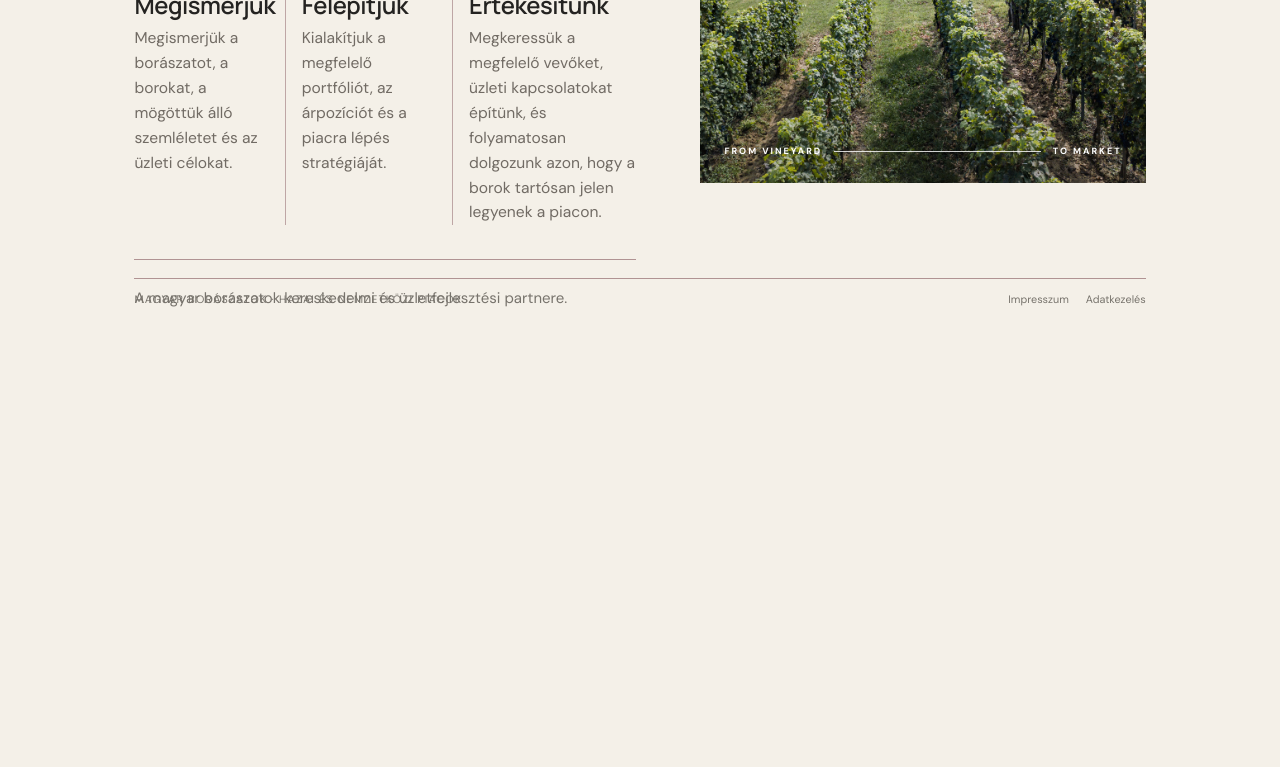
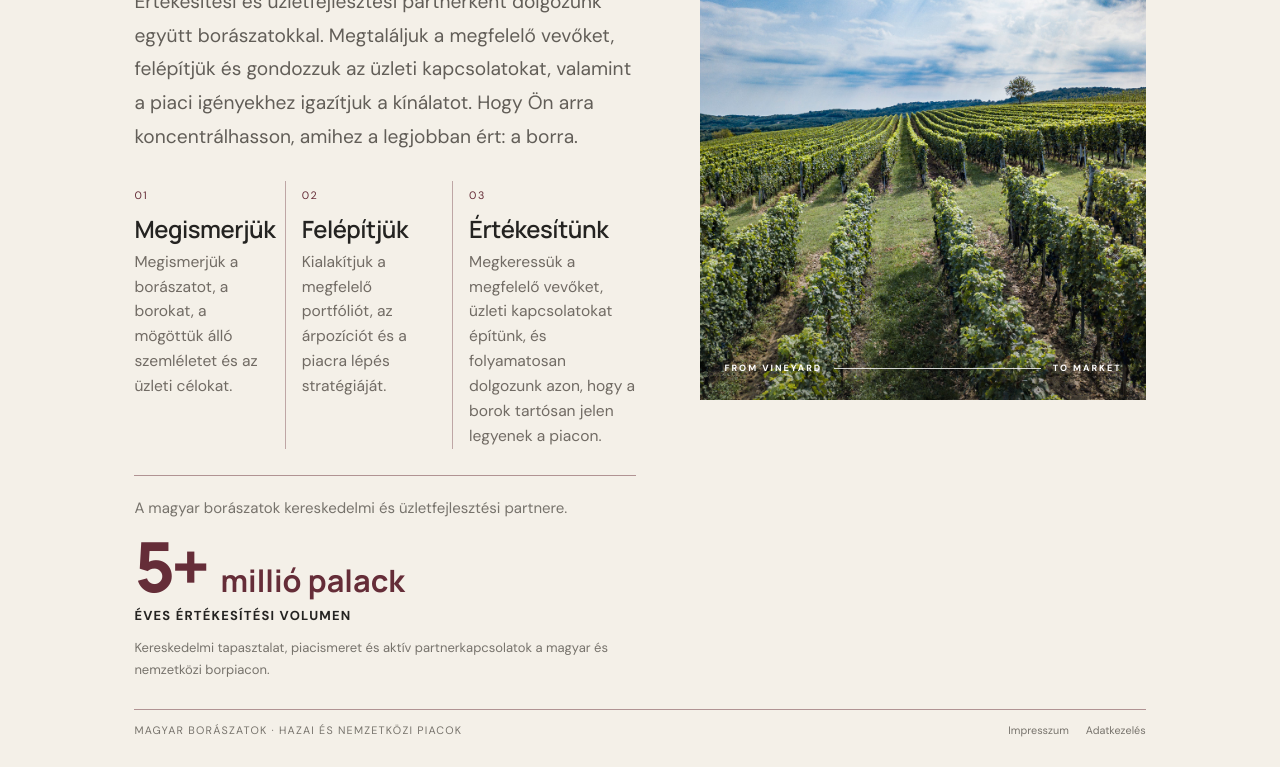
Before and after one commit to bendeguzvarosi/winesup, a plain HTML site: page index.html in a window 1280 px wide. Shown: the part 484-1251 px from the top of the page. Before the commit the page ends 808 px from the top, so only its background shows below. Drawn offline with Linux system fonts and the light colour scheme.

Commit message:
Fix homepage layout clipping at 100 percent zoom

```diff
--- a/style.css
+++ b/style.css
@@ -264,3 +264,32 @@
 .country-chip b{font-size:18px;font-weight:400;line-height:1}
 @media(max-width:850px){.team-placeholders.team-cards{grid-template-columns:1fr}.team-card{grid-template-columns:160px 1fr}.home-volume-block{max-width:100%}}
 @media(max-width:520px){.team-card{grid-template-columns:1fr}.team-card img{height:360px;max-width:100%}.about-intro-copy p{font-size:15px}.about-intro-copy .about-slogan{font-size:27px}.country-chip{font-size:13px;padding:9px 13px}}
+
+
+/* Homepage layout correction — keep enlarged typography without clipping content */
+.home-main{
+  height:auto;
+  min-height:calc(100svh - 96px);
+  overflow:visible;
+}
+.home-hero{
+  height:auto;
+  min-height:calc(100svh - 96px);
+  padding-top:clamp(42px,5vh,64px);
+  padding-bottom:28px;
+  grid-template-rows:auto auto;
+  align-items:center;
+  overflow:visible;
+}
+.home-hero-copy{align-self:center}
+.home-hero-photo{
+  height:min(58vh,500px);
+  min-height:380px;
+}
+.home-volume-block{margin-top:26px;padding-top:20px}
+.home-bottom{margin-top:28px}
+@media(max-width:800px){
+  .home-main{height:auto;min-height:calc(100svh - 82px);overflow:visible}
+  .home-hero{height:auto;min-height:0;padding-top:55px;padding-bottom:20px;grid-template-rows:auto;overflow:visible}
+  .home-hero-photo{height:300px;min-height:0}
+}
```
